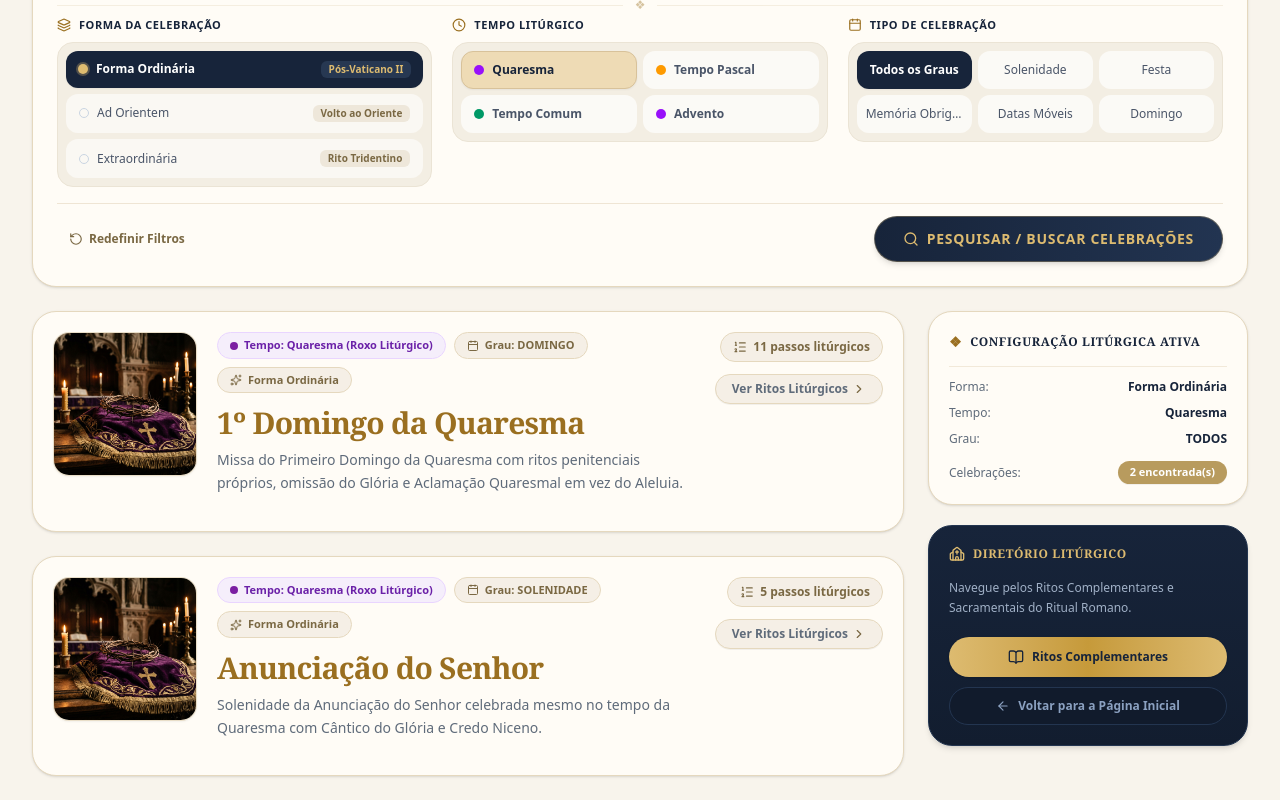
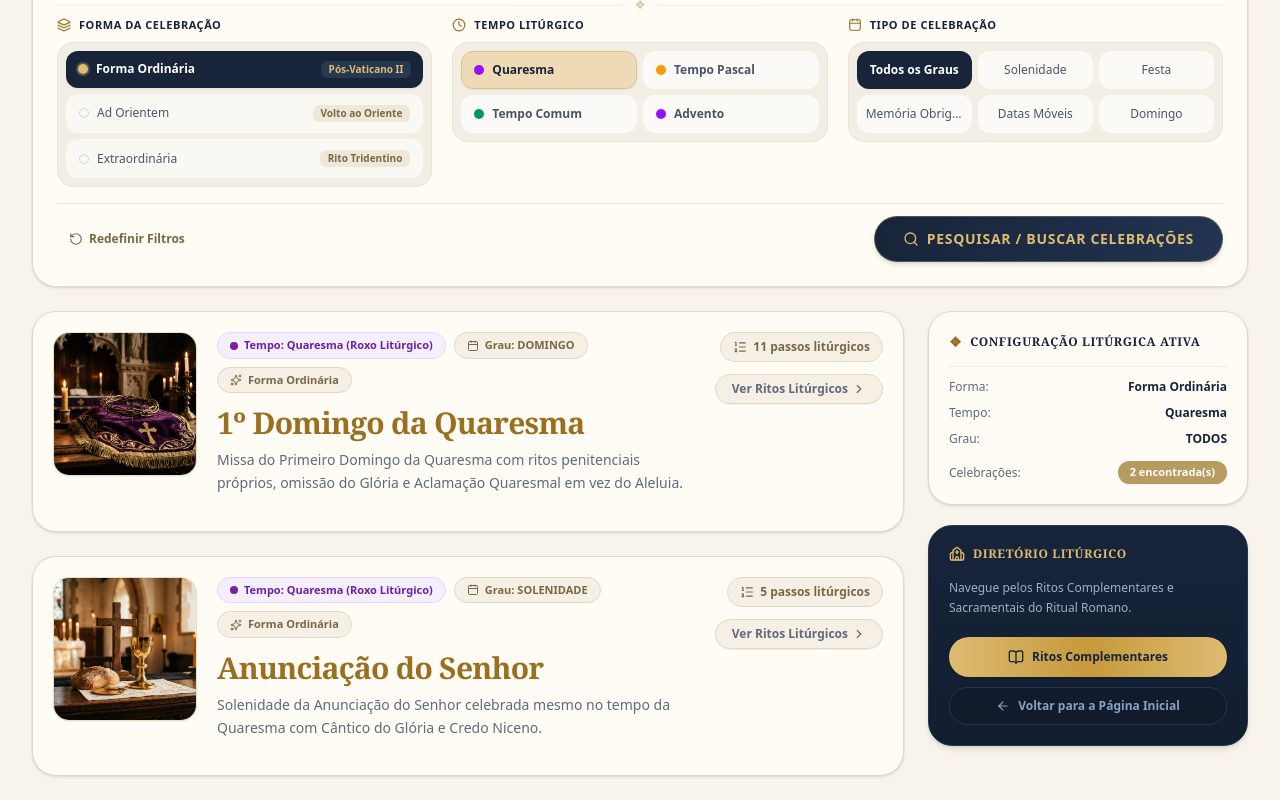
Before and after one commit to Marcelo-Augustovs/pnsf-liturgia-manager, a Next.js app: page /ritos in a window 1280 px wide. Shown: the part 380-1180 px from the top of the page. Built offline with nearby package versions, Linux system fonts and the light colour scheme.

Commit message:
test: adicionado imagens na pagina ritos

```diff
--- a/src/data/ritosMissaData.ts
+++ b/src/data/ritosMissaData.ts
@@ -147,6 +147,8 @@ export const CELEBRACOES_DATA: Celebracao[] = [
     forma: 'ordinaria',
     tempoLiturgico: 'quaresma',
     grauCelebracao: 'domingo',
+    imageUrl: '/images/quaresma.jpg',
+    imagem: '/images/quaresma.jpg',
     ritos: {
       iniciais: [
         {
@@ -425,6 +427,8 @@ export const CELEBRACOES_DATA: Celebracao[] = [
     forma: 'ordinaria',
     tempoLiturgico: 'comum',
     grauCelebracao: 'solenidade',
+    imageUrl: '/images/anunciacao.jpg',
+    imagem: '/images/anunciacao.jpg',
     ritos: {
       iniciais: [
         {
@@ -583,6 +587,8 @@ export const CELEBRACOES_DATA: Celebracao[] = [
     forma: 'ordinaria',
     tempoLiturgico: 'quaresma',
     grauCelebracao: 'solenidade',
+    imageUrl: '/images/anunciacao.jpg',
+    imagem: '/images/anunciacao.jpg',
     ritos: {
       iniciais: [
         {
```
